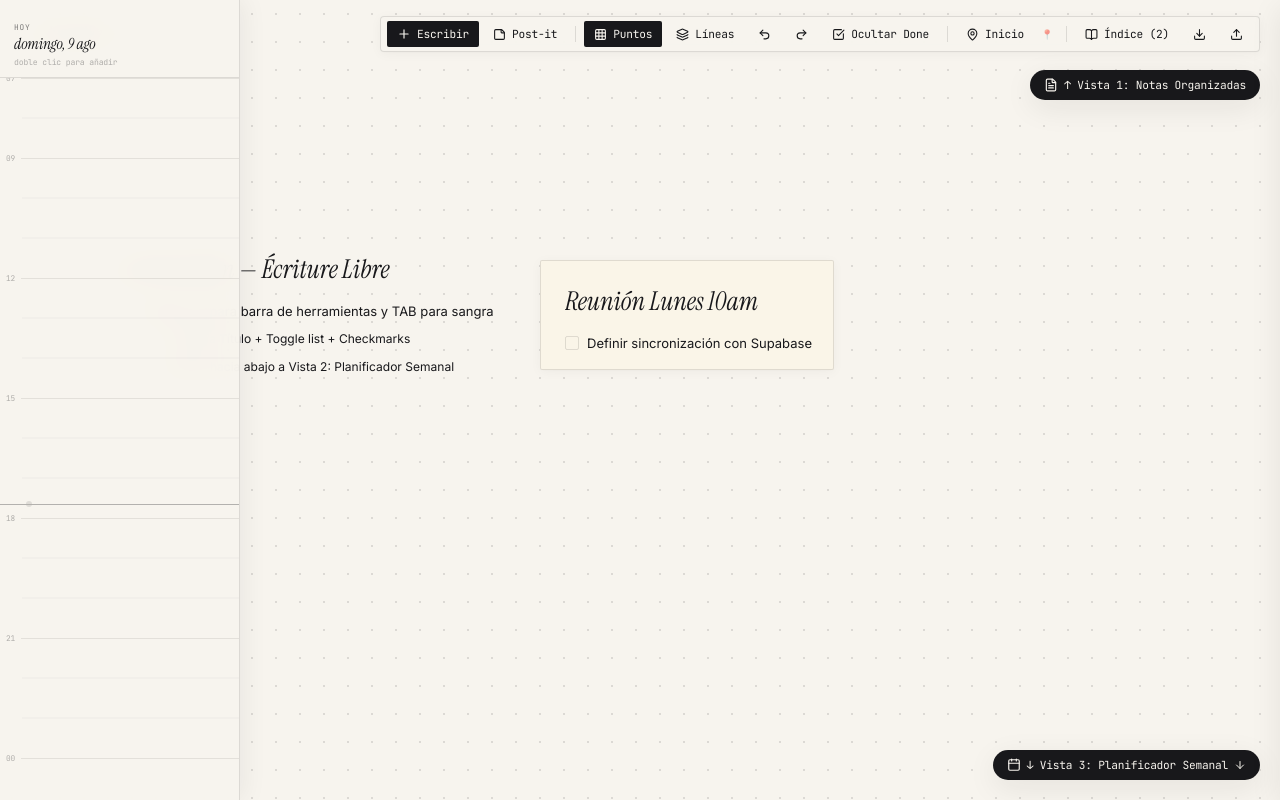
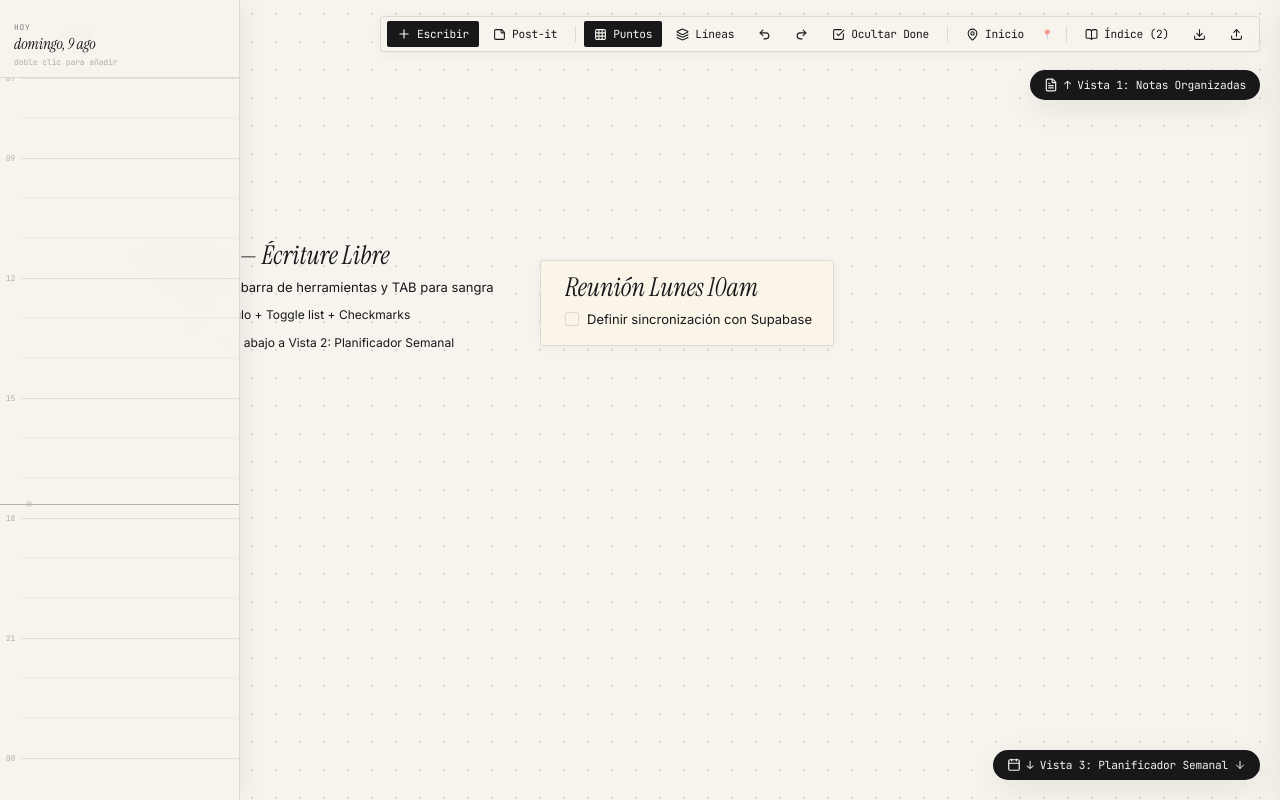
Before and after one commit to francoxortiz1975/elboceto, a React (Vite) app: page / in a window 1280 px wide. Built offline with nearby package versions, Linux system fonts and the light colour scheme.

Commit message:
Set heading title height to exactly 1 grid unit (28px) while preserving 1.85rem italic font typography

```diff
--- a/src/index.css
+++ b/src/index.css
@@ -449,8 +449,9 @@ h1, h2, h3, .font-title {
   font-size: 1.85rem;
   font-style: italic;
   color: var(--text-ink);
-  line-height: 56px;
-  min-height: 56px;
+  line-height: 28px;
+  min-height: 28px;
+  height: 28px;
   padding: 0;
   display: block;
   resize: none;
@@ -471,6 +472,7 @@ h1, h2, h3, .font-title {
   color: var(--text-ink);
   line-height: 28px;
   min-height: 28px;
+  height: 28px;
   padding: 0;
   display: block;
   resize: none;
@@ -479,6 +481,7 @@ h1, h2, h3, .font-title {
   word-break: normal !important;
   field-sizing: content;
 }
+
 
 
 
```
